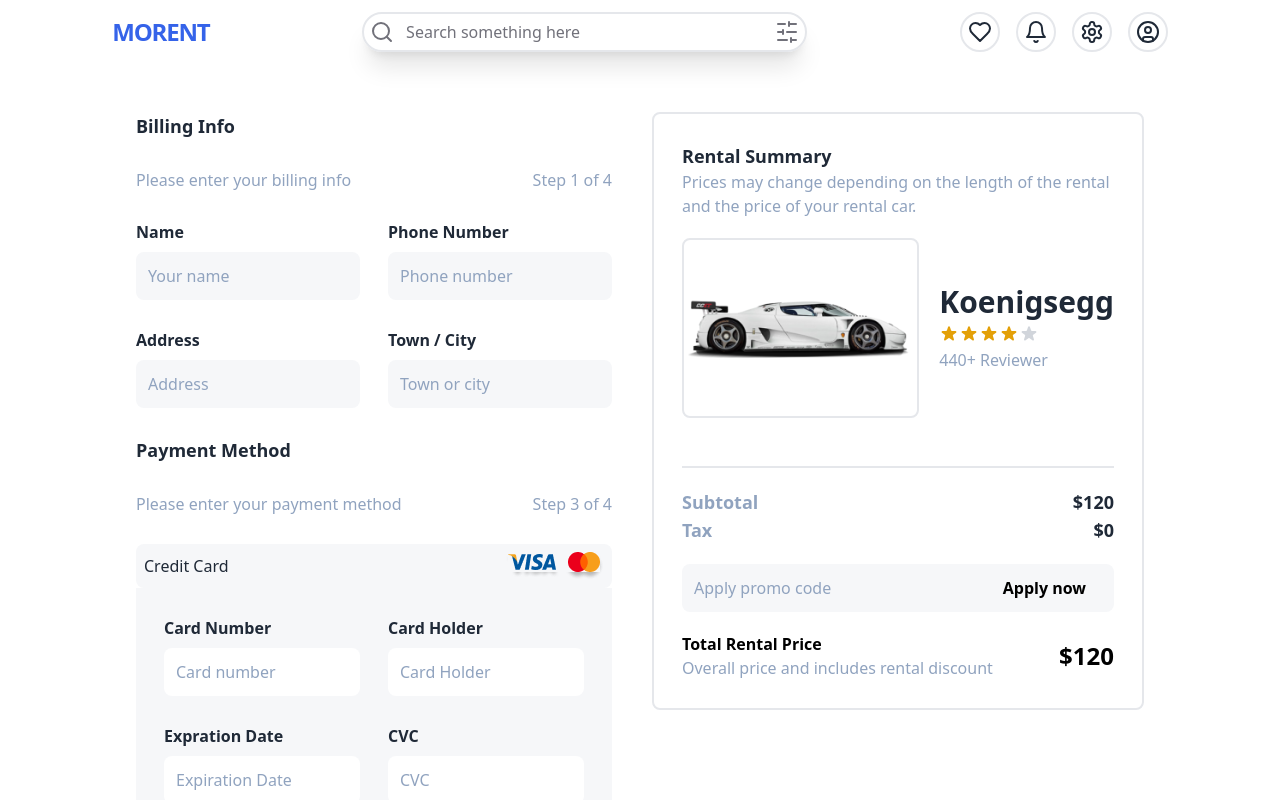
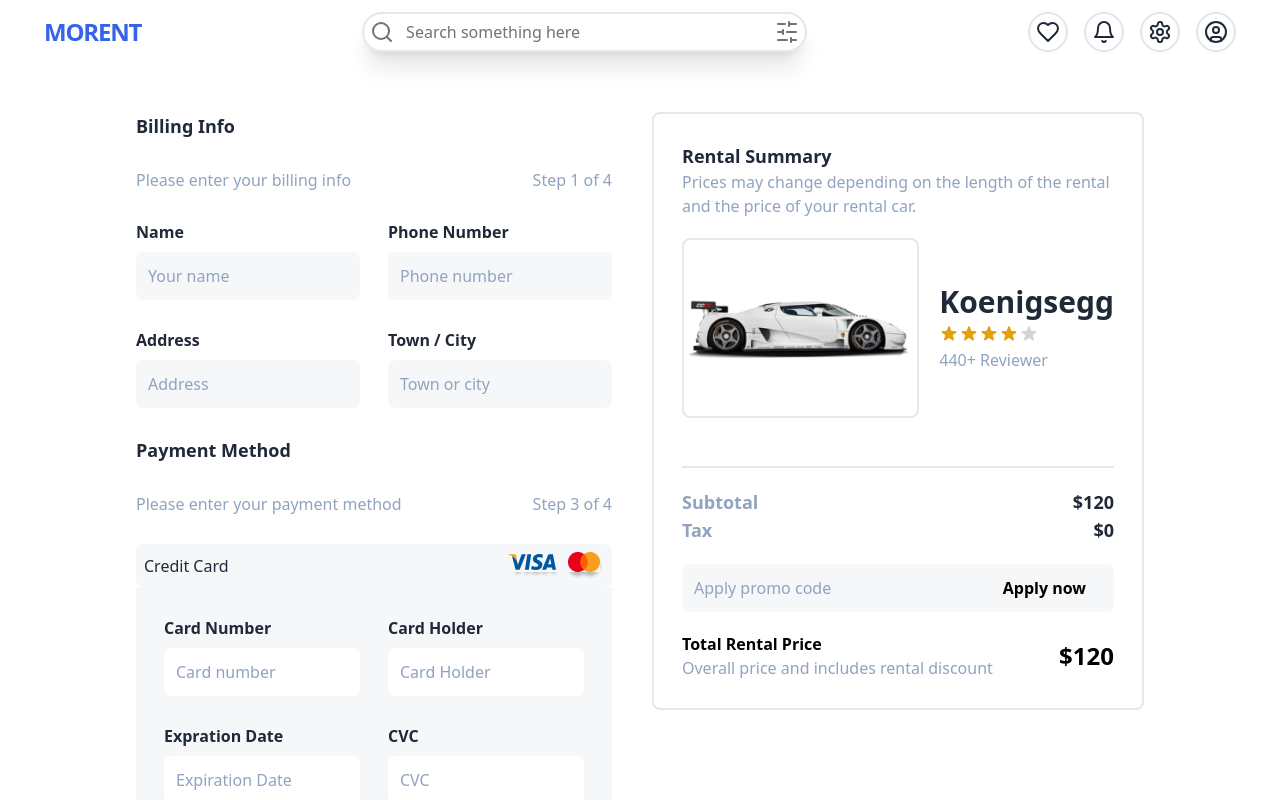
Before and after one commit to oussamaidahmed/morentpro, a Next.js app: page /PaymentPage/1 in a window 1280 px wide. Shown: the top 800 px of the page. Built offline with nearby package versions, Linux system fonts and the light colour scheme.

Commit message:
problem fix

```diff
--- a/src/Components/Header.tsx
+++ b/src/Components/Header.tsx
@@ -13,16 +13,16 @@ import MenuButton from "./MenuButton";
 
 export default function Header() {
   return (
-    <div className="flex  max-sm:flex-wrap max-sm:justify-between justify-around items-center p-1 my-2 gap-4 ">
+    <div className="flex   max-sm:flex-wrap  justify-between items-center p-1 my-2 gap-4 ">
       {/* Logo */}
-      <div className="flex lg:hidden">
+      <span className="flex w-6 lg:hidden">
         <MenuButton />
-      </div>
-      <div>
+      </span>
+     <div className="flex  ">
         <Link href="/Home">
-          <p className="tracking-tighter text-2xl font-bold text-[#3563E9]  ">
+          <span className="tracking-tighter text-2xl font-bold text-[#3563E9]  ">
             MORENT
-          </p>
+          </span>
         </Link>
       </div>
 
@@ -57,7 +57,7 @@ export default function Header() {
           <li className="hover:scale-125 hidden lg:flex duration-300 rounded-full  p-1.5  border-2">
             <Settings />
           </li>
-          <li className="flex   hover:scale-125 duration-300  rounded-full p-1.5 border-2 ">
+          <li className="hover:scale-125 duration-300  rounded-full p-1.5 border-2 ">
             <CircleUser />
           </li>
         </ul>
```
